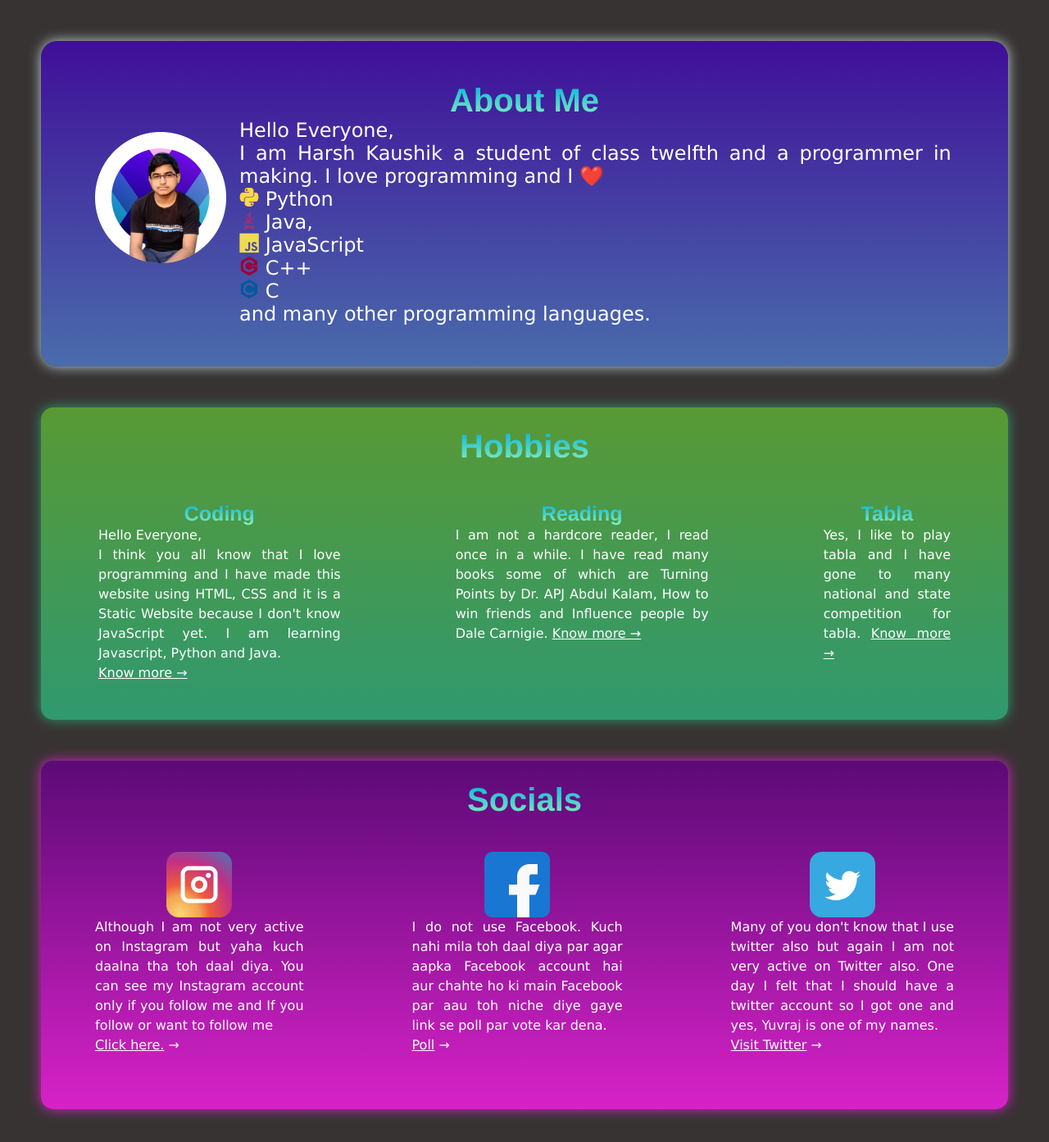
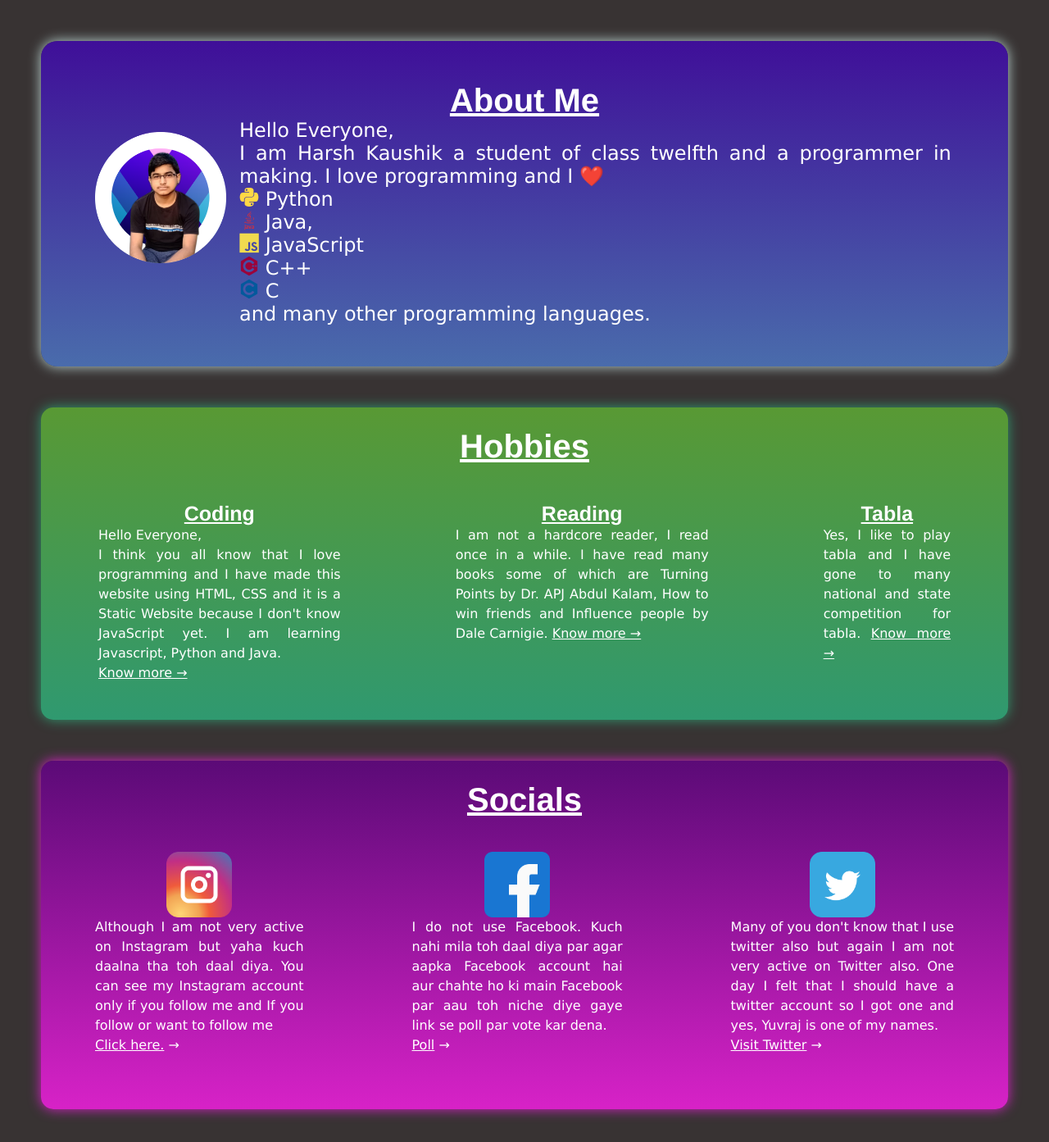
Before and after one commit to incrediblenura/incrediblenura.github.io, a PHP site: page /mywebsite/index.html in a window 1280 px wide. Shown: the part 85-1478 px from the top of the page at 82% size. Run offline with PHP 8.4, Linux system fonts and the light colour scheme; some libraries are stand-ins or nearby versions.

Commit message:
Update style.css

```diff
--- a/mywebsite/css/style.css
+++ b/mywebsite/css/style.css
@@ -96,10 +96,7 @@ h3,h4{
     text-align: center;
     text-decoration: underline;
     color: white;
-    background: linear-gradient(rgb(0, 177, 221), rgb(137, 240, 190));
-/*     -o-background: -o-linear-gradient(rgb(0, 177, 221),rgb(137, 240, 190)); */
-    background-clip: text;
-    -webkit-text-fill-color: transparent;
+
 }
 li{
     list-style-type: none;
```
